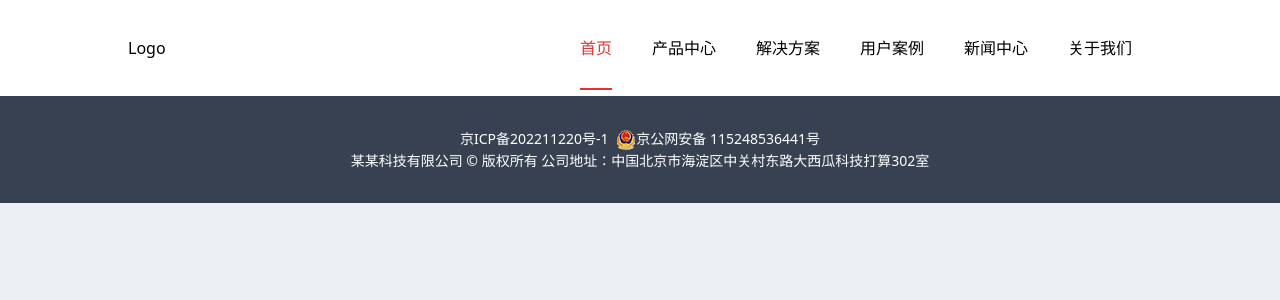
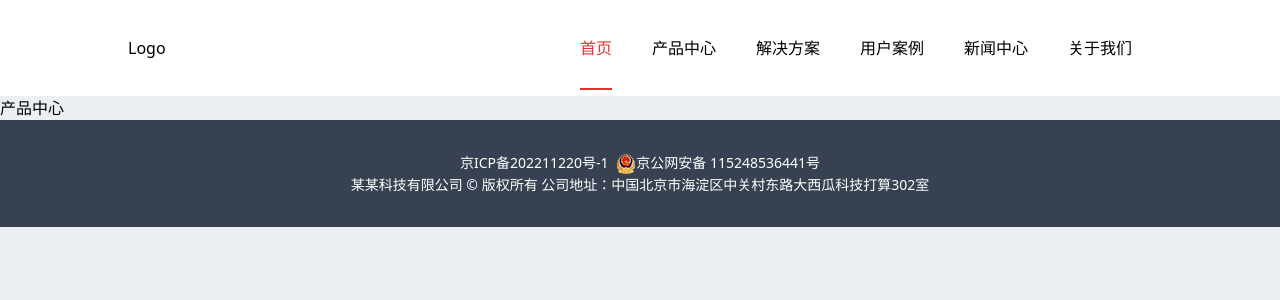
Before and after one commit to pmb2020/alone-blog-nuxt3, a Nuxt app: page /product in a window 1280 px wide. Shown: the top 300 px of the page. Built offline with nearby package versions, Linux system fonts and the light colour scheme.

Commit message:
滑动条css、page

```diff
--- a/assets/style/base.scss
+++ b/assets/style/base.scss
@@ -37,6 +37,24 @@ body{
 	background-color: #ecf0f4;
 }
 
+::-webkit-scrollbar {
+  /*滚动条整体样式*/
+  width: 5px; /*高宽分别对应横竖滚动条的尺寸*/
+  height: 1px;
+}
+::-webkit-scrollbar-thumb {
+  /*滚动条里面小方块*/
+  border-radius: 10px;
+  box-shadow: inset 0 0 5px rgba(97, 184, 179, 0.1);
+  background: #cccccc;
+}
+::-webkit-scrollbar-track {
+  /*滚动条里面轨道*/
+  box-shadow: inset 0 0 5px rgba(87, 175, 187, 0.1);
+  border-radius: 10px;
+  background: #fff;
+}
+
 .new-title{
 	font-weight: bold;
 	font-size: 1.5rem;
--- /dev/null
+++ b/pages/product/index.vue
@@ -0,0 +1,11 @@
+<template>
+	<div>
+		产品中心
+	</div>
+</template>
+
+<script>
+</script>
+
+<style>
+</style>
```
Also changed, not shown: pages/product/[id].vue (added, +8 -0 lines), pages/solution/[id].vue (added, +8 -0 lines).
